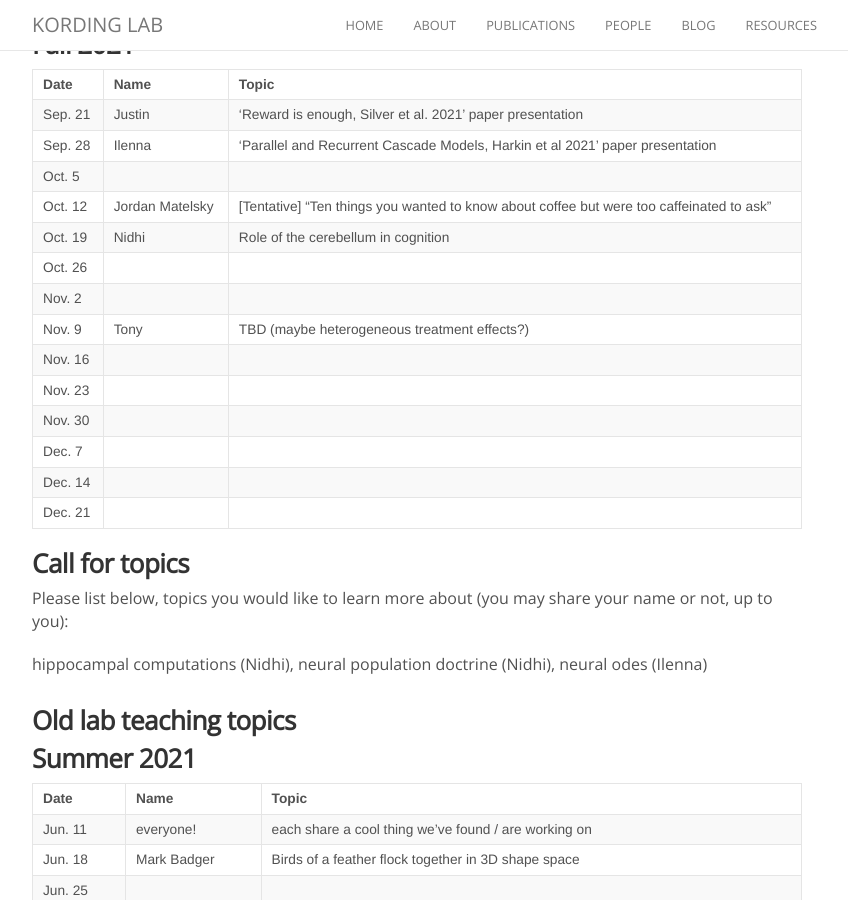
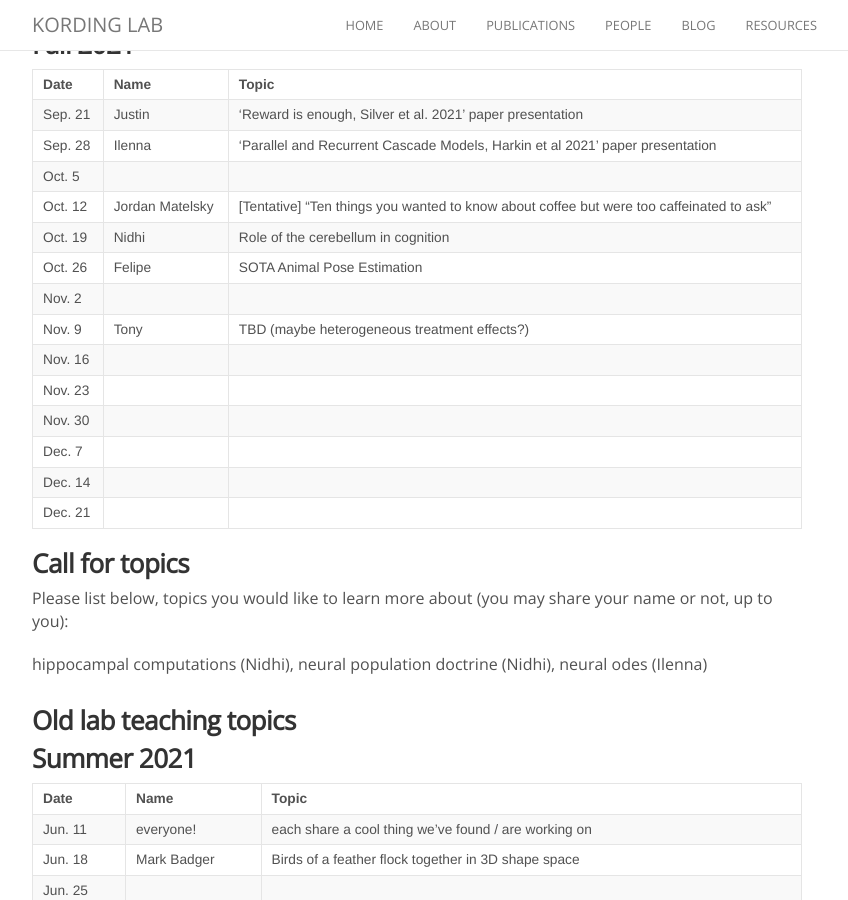
Before and after one commit to KordingLab/KordingLab.github.io, a Jekyll site: the page built from _posts/2021-01-01-upcoming-lab-teaching.md, in a window 1280 px wide and 900 px high, scrolled down 428 px. Shown: the whole window, without its empty margins (223-1071 px from the left). Built offline with Jekyll 4.4.1, drawn with Linux system fonts in a browser that asks for light colours; nearby versions of some CDN libraries; comment, search, counter and statistics services are not loaded.

Commit message:
Update 2021-01-01-upcoming-lab-teaching.md

```diff
--- a/_posts/2021-01-01-upcoming-lab-teaching.md
+++ b/_posts/2021-01-01-upcoming-lab-teaching.md
@@ -17,7 +17,7 @@ Get on the listserve for announcements: https://groups.google.com/forum/#!forum/
 | Oct. 5 | | |
 | Oct. 12 | Jordan Matelsky | [Tentative] "Ten things you wanted to know about coffee but were too caffeinated to ask" |
 | Oct. 19 | Nidhi | Role of the cerebellum in cognition |
-| Oct. 26 |   |  |
+| Oct. 26 | Felipe | SOTA Animal Pose Estimation |
 | Nov. 2 |    |  |
 | Nov. 9 | Tony | TBD (maybe heterogeneous treatment effects?) |
 | Nov. 16 |   |  |
```
